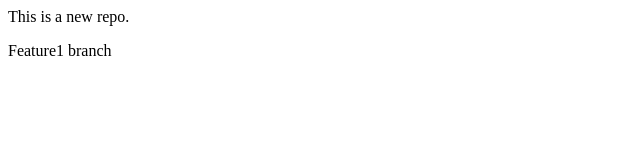
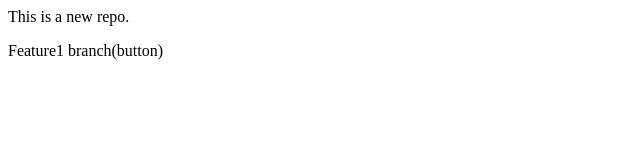
Before and after one commit to T-Muthu-Lakshmi/LocalRepo, a plain HTML site: page index.html in a window 1280 px wide. Shown: the full height of the page, 0-640 px from the left. Drawn offline with Linux system fonts and the light colour scheme.

Commit message:
Added button

```diff
--- a/index.html
+++ b/index.html
@@ -1,2 +1,2 @@
 <p> This is a new repo.</p>
-<p>Feature1 branch</p>
+<p>Feature1 branch(button)</p>
```
